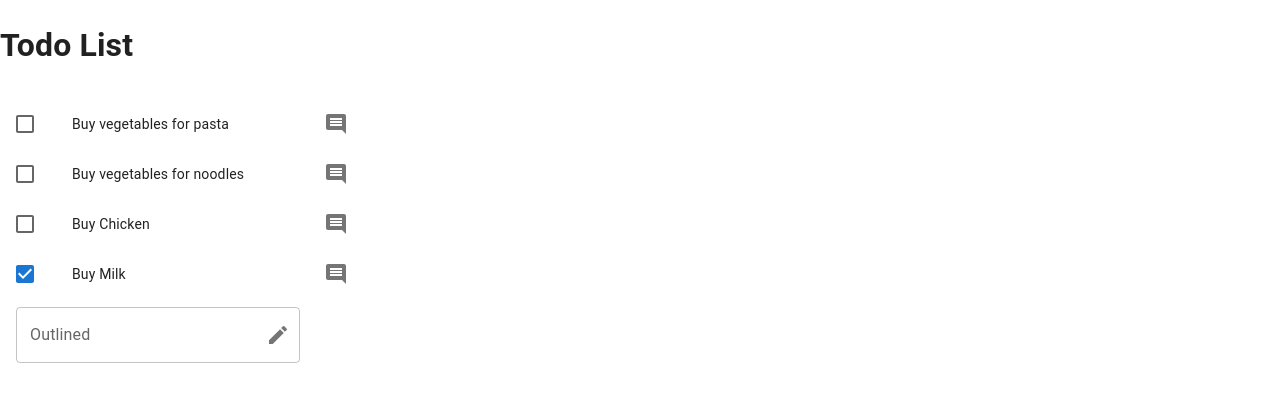
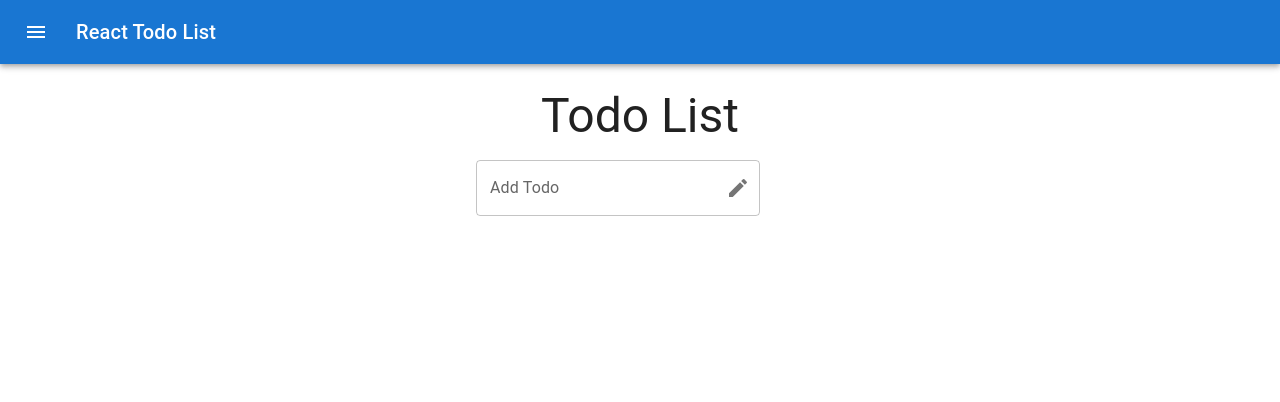
Before and after one commit to rishavConsoleLog21/React-ToDo-List, a React (Vite) app in the folder Todo-List/: page / in a window 1280 px wide. Shown: the top 402 px of the page. Built offline with nearby package versions, Linux system fonts and the light colour scheme.

Commit message:
Compleded Todo List

```diff
--- a/Todo-List/package.json
+++ b/Todo-List/package.json
@@ -15,7 +15,8 @@
     "@mui/icons-material": "^5.14.7",
     "@mui/material": "^5.14.7",
     "react": "^18.2.0",
-    "react-dom": "^18.2.0"
+    "react-dom": "^18.2.0",
+    "uuid": "^9.0.0"
   },
   "devDependencies": {
     "@types/react": "^18.2.15",
--- a/Todo-List/src/App.jsx
+++ b/Todo-List/src/App.jsx
@@ -1,11 +1,12 @@
 import './App.css'
 import CssBaseline from "@mui/material/CssBaseline"
 import TodoList from './TodoList'
+import Navbar from './Navbar'
 function App() {
   return (
     <>
      <CssBaseline />
-     <h1>Todo List</h1>
+     <Navbar />
      <TodoList />
     </>
   )
--- /dev/null
+++ b/Todo-List/src/Navbar.jsx
@@ -0,0 +1,29 @@
+import AppBar from '@mui/material/AppBar';
+import Box from '@mui/material/Box';
+import Toolbar from '@mui/material/Toolbar';
+import Typography from '@mui/material/Typography';
+import IconButton from '@mui/material/IconButton';
+import MenuIcon from '@mui/icons-material/Menu';
+
+export default function Navbar() {
+  return (
+    <Box sx={{ flexGrow: 1 }}>
+      <AppBar position="static">
+        <Toolbar>
+          <IconButton
+            size="large"
+            edge="start"
+            color="inherit"
+            aria-label="menu"
+            sx={{ mr: 2 }}
+          >
+            <MenuIcon />
+          </IconButton>
+          <Typography variant="h6" component="div" sx={{ flexGrow: 1 }}>
+            React Todo List
+          </Typography>
+        </Toolbar>
+      </AppBar>
+    </Box>
+  );
+}
--- a/Todo-List/src/TodoForm.jsx
+++ b/Todo-List/src/TodoForm.jsx
@@ -20,7 +20,7 @@ export default function TodoForm({addTodo}) {
         <form onSubmit={handleSubmit}>
       <TextField
         id="outlined-basic"
-        label="Outlined"
+        label="Add Todo"
         variant="outlined"
         onChange={handleChange}
         value={todo}
--- a/Todo-List/src/TodoItem.jsx
+++ b/Todo-List/src/TodoItem.jsx
@@ -4,7 +4,7 @@ import ListItemIcon from '@mui/material/ListItemIcon';
 import ListItemText from '@mui/material/ListItemText';
 import Checkbox from '@mui/material/Checkbox';
 import IconButton from '@mui/material/IconButton';
-import CommentIcon from '@mui/icons-material/Comment';
+import DeleteIcon from '@mui/icons-material/Delete';
 export default function TodoItem({todo , removeTodo, toggle}) {
     const labelId = `checkbox-list-label-${todo.id}`;
 
@@ -12,7 +12,7 @@ export default function TodoItem({todo , removeTodo, toggle}) {
       <ListItem
         secondaryAction={
           <IconButton edge="end" aria-label="comments" onClick={removeTodo}>
-            <CommentIcon />
+            <DeleteIcon />
           </IconButton>
         }
         disablePadding
--- a/Todo-List/src/TodoList.jsx
+++ b/Todo-List/src/TodoList.jsx
@@ -1,17 +1,22 @@
 import List from "@mui/material/List";
 import TodoItem from "./TodoItem";
 import TodoForm from "./TodoForm";
+import {v4 as uuid} from "uuid"
+import {Box, Typography} from "@mui/material"
 
-import { useState } from "react";
-const initialTodos = [
-  { id: 1, text: "Buy vegetables for pasta", completed: false },
-  { id: 2, text: "Buy vegetables for noodles", completed: false },
-  { id: 3, text: "Buy Chicken", completed: false },
-  { id: 4, text: "Buy Milk", completed: true },
-];
+import { useState, useEffect } from "react";
 
+const getInitialData = () => {
+  const data = JSON.parse(localStorage.getItem("todos"));
+  if(!data) return[];
+  return data;
+}
 export default function TodoList() {
-  const [todos, setTodo] = useState(initialTodos);
+  const [todos, setTodo] = useState(getInitialData);
+
+  useEffect(() => {
+    localStorage.setItem("todos", JSON.stringify(todos));
+  }, [todos]);
   const removeTodo = (id) => {
     setTodo((prevTodos) => {
       return prevTodos.filter((t) => t.id !== id);
@@ -30,12 +35,23 @@ export default function TodoList() {
   };
 
   const addTodo = (text) => {
-    setTodo(prevTodos => {
-      return [...prevTodos, {text: text, id: 8, completed: false}]
-    })
-  }
+    setTodo((prevTodos) => {
+      return [...prevTodos, { text: text, id: uuid(), completed: false }]; // can use id: crypto.randomUUID()
+    });
+  };
 
   return (
+    <Box sx={{
+      display: "flex",
+      justifyContent: "center",
+      flexDirection: "column",
+      alignItems: "center",
+      m: 3,
+
+    }}>
+      <Typography variant="h3" component="h1" sx={{ flexGrow: 1 }}>
+            Todo List
+          </Typography>
     <List sx={{ width: "100%", maxWidth: 360, bgcolor: "background.paper" }}>
       {todos.map((todo) => (
         <TodoItem
@@ -45,7 +61,8 @@ export default function TodoList() {
           toggle={() => toggleTodo(todo.id)}
         />
       ))}
-      <TodoForm addTodo={addTodo}/>
+      <TodoForm addTodo={addTodo} />
     </List>
+    </Box>
   );
 }
```
Also changed, not shown: 1 other file (tests, documents, lock files or other folders).
